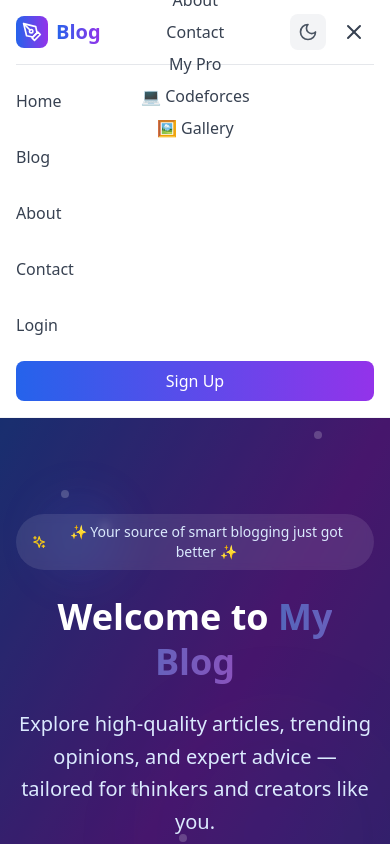
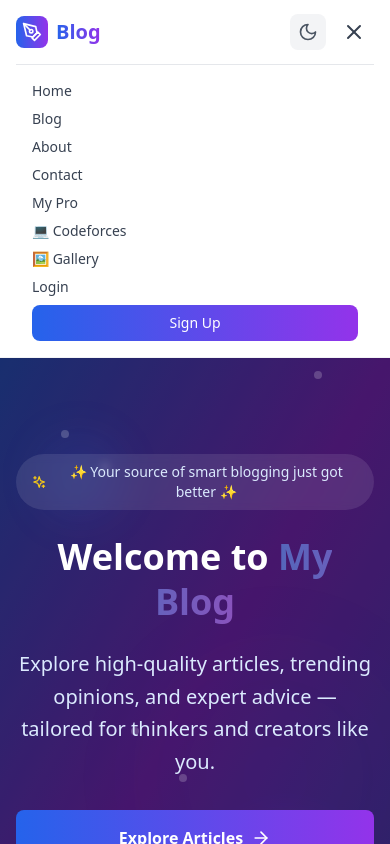
Before and after one commit to Aboelyazed21/Blog, a React (Vite) app: page / in a window 390 px wide. Both pictures are taken after a click on the button 354 px from the left and 32 px from the top of the page. Shown: the top 844 px of the page. Built offline with nearby package versions, Linux system fonts and the light colour scheme.

Commit message:
تعديل navbar ليتناسب مع الموبايل

```diff
--- a/src/components/common/Header.tsx
+++ b/src/components/common/Header.tsx
@@ -1,3 +1,4 @@
+// (كل الـ imports زي ما كانت عندك بالضبط)
 import React, { useState, useEffect } from 'react';
 import { Link, useNavigate } from 'react-router-dom';
 import { Menu, X, User, LogOut, Settings, PenTool, Moon, Sun } from 'lucide-react';
@@ -10,7 +11,6 @@ const Header: React.FC = () => {
   const { user, logout } = useAuth();
   const { isDarkMode, toggleDarkMode } = useTheme();
   const navigate = useNavigate();
-
 
   useEffect(() => {
     const handleClickOutside = (event: MouseEvent) => {
@@ -50,270 +50,93 @@ const Header: React.FC = () => {
             </span>
           </Link>
 
-          {/* Desktop Navigation */}
-          <nav className="flex flex-col md:flex-row items-center space-y-2 md:space-y-0 md:space-x-8">
-  <Link to="/" className="text-gray-700 dark:text-gray-300 hover:text-blue-600 dark:hover:text-blue-400 transition-colors duration-300 relative group">
-    Home
-    <span className="absolute -bottom-1 left-0 w-0 h-0.5 bg-blue-600 group-hover:w-full transition-all duration-300"></span>
-  </Link>
-
-  <Link to="/blog" className="text-gray-700 dark:text-gray-300 hover:text-blue-600 dark:hover:text-blue-400 transition-colors duration-300 relative group">
-    Blog
-    <span className="absolute -bottom-1 left-0 w-0 h-0.5 bg-blue-600 group-hover:w-full transition-all duration-300"></span>
-  </Link>
-
-  <Link to="/about" className="text-gray-700 dark:text-gray-300 hover:text-blue-600 dark:hover:text-blue-400 transition-colors duration-300 relative group">
-    About
-    <span className="absolute -bottom-1 left-0 w-0 h-0.5 bg-blue-600 group-hover:w-full transition-all duration-300"></span>
-  </Link>
-
-  <Link to="/contact" className="text-gray-700 dark:text-gray-300 hover:text-blue-600 dark:hover:text-blue-400 transition-colors duration-300 relative group">
-    Contact
-    <span className="absolute -bottom-1 left-0 w-0 h-0.5 bg-blue-600 group-hover:w-full transition-all duration-300"></span>
-  </Link>
-
-  <a
-    href="https://typeusi.github.io/my-portfolio/"
-    target="_blank"
-    rel="noopener noreferrer"
-    className="text-gray-700 dark:text-gray-300 hover:text-blue-600 dark:hover:text-blue-400 transition-colors duration-300 relative group"
-  >
-    My Pro
-    <span className="absolute -bottom-1 left-0 w-0 h-0.5 bg-blue-600 group-hover:w-full transition-all duration-300"></span>
-  </a>
-
-  <a
-    href="https://aboelyazed21.github.io/Code-Force/"
-    target="_blank"
-    rel="noopener noreferrer"
-    className="text-gray-700 dark:text-gray-300 hover:text-blue-600 dark:hover:text-blue-400 transition-colors duration-300 relative group"
-  >
-    💻 Codeforces
-    <span className="absolute -bottom-1 left-0 w-0 h-0.5 bg-blue-600 group-hover:w-full transition-all duration-300"></span>
-  </a>
-
-  {/* ✅ رابط معرض الصور الجديد */}
-  <a
-    href="https://aboelyazed21.github.io/Gallary/"
-    target="_blank"
-    rel="noopener noreferrer"
-    className="text-gray-700 dark:text-gray-300 hover:text-blue-600 dark:hover:text-blue-400 transition-colors duration-300 relative group"
-  >
-    🖼️ Gallery
-    <span className="absolute -bottom-1 left-0 w-0 h-0.5 bg-blue-600 group-hover:w-full transition-all duration-300"></span>
-  </a>
-</nav>
-
-
-
+          {/* ✅ Desktop Navigation (بعد التعديل: مخفية على الموبايل) */}
+          <nav className="hidden md:flex items-center space-x-8">
+            <Link to="/" className="text-gray-700 dark:text-gray-300 hover:text-blue-600 dark:hover:text-blue-400 transition-colors duration-300">Home</Link>
+            <Link to="/blog" className="text-gray-700 dark:text-gray-300 hover:text-blue-600 dark:hover:text-blue-400 transition-colors duration-300">Blog</Link>
+            <Link to="/about" className="text-gray-700 dark:text-gray-300 hover:text-blue-600 dark:hover:text-blue-400 transition-colors duration-300">About</Link>
+            <Link to="/contact" className="text-gray-700 dark:text-gray-300 hover:text-blue-600 dark:hover:text-blue-400 transition-colors duration-300">Contact</Link>
+            <a href="https://typeusi.github.io/my-portfolio/" target="_blank" rel="noopener noreferrer" className="text-gray-700 dark:text-gray-300 hover:text-blue-600 dark:hover:text-blue-400">My Pro</a>
+            <a href="https://aboelyazed21.github.io/Code-Force/" target="_blank" rel="noopener noreferrer" className="text-gray-700 dark:text-gray-300 hover:text-blue-600 dark:hover:text-blue-400">💻 Codeforces</a>
+            <a href="https://aboelyazed21.github.io/Gallary/" target="_blank" rel="noopener noreferrer" className="text-gray-700 dark:text-gray-300 hover:text-blue-600 dark:hover:text-blue-400">🖼️ Gallery</a>
+          </nav>
 
           {/* User Menu */}
           <div className="hidden md:flex items-center space-x-4">
-            {/* Dark Mode Toggle */}
-            <button
-              onClick={toggleDarkMode}
-              className="p-2 rounded-lg bg-gray-100 dark:bg-gray-800 text-gray-600 dark:text-gray-300 hover:bg-gray-200 dark:hover:bg-gray-700 transition-all duration-300 transform hover:scale-110"
-            >
-              {isDarkMode ? (
-                <Sun className="h-5 w-5" />
-              ) : (
-                <Moon className="h-5 w-5" />
-              )}
+            <button onClick={toggleDarkMode} className="p-2 rounded-lg bg-gray-100 dark:bg-gray-800 text-gray-600 dark:text-gray-300 hover:bg-gray-200 dark:hover:bg-gray-700 transition-all duration-300 transform hover:scale-110">
+              {isDarkMode ? <Sun className="h-5 w-5" /> : <Moon className="h-5 w-5" />}
             </button>
 
             {user ? (
               <div className="relative profile-menu-container">
-                <button
-                  onClick={() => setIsProfileMenuOpen(!isProfileMenuOpen)}
-                  className="flex items-center space-x-2 bg-gray-100 dark:bg-gray-800 hover:bg-gray-200 dark:hover:bg-gray-700 rounded-full px-3 py-2 transition-all duration-300 transform hover:scale-105"
-                >
+                <button onClick={() => setIsProfileMenuOpen(!isProfileMenuOpen)} className="flex items-center space-x-2 bg-gray-100 dark:bg-gray-800 hover:bg-gray-200 dark:hover:bg-gray-700 rounded-full px-3 py-2 transition-all duration-300 transform hover:scale-105">
                   <div className="w-6 h-6 bg-gradient-to-r from-blue-600 to-purple-600 rounded-full flex items-center justify-center">
                     <User className="h-4 w-4 text-white" />
                   </div>
                   <span className="text-sm font-medium text-gray-700 dark:text-gray-300">{user.name}</span>
                   {user.role === 'admin' && (
-                    <span className="bg-purple-100 dark:bg-purple-900 text-purple-800 dark:text-purple-200 text-xs px-2 py-1 rounded-full animate-pulse">
-                      Admin
-                    </span>
+                    <span className="bg-purple-100 dark:bg-purple-900 text-purple-800 dark:text-purple-200 text-xs px-2 py-1 rounded-full animate-pulse">Admin</span>
                   )}
                 </button>
 
                 {isProfileMenuOpen && (
-                  <div className="absolute right-0 mt-2 w-48 bg-white dark:bg-gray-800 rounded-lg shadow-lg border border-gray-200 dark:border-gray-700 py-2 z-50 animate-in slide-in-from-top-2 duration-200">
-                    <Link
-                      to="/profile"
-                      className="flex items-center px-4 py-2 text-sm text-gray-700 dark:text-gray-300 hover:bg-gray-100 dark:hover:bg-gray-700 transition-colors duration-200"
-                      onClick={() => setIsProfileMenuOpen(false)}
-                    >
-                      <User className="h-4 w-4 mr-2" />
-                      Profile
-                    </Link>
-                    <Link
-                      to="/create-post"
-                      className="flex items-center px-4 py-2 text-sm text-gray-700 dark:text-gray-300 hover:bg-gray-100 dark:hover:bg-gray-700 transition-colors duration-200"
-                      onClick={() => setIsProfileMenuOpen(false)}
-                    >
-                      <PenTool className="h-4 w-4 mr-2" />
-                      Write Post
-                    </Link>
+                  <div className="absolute right-0 mt-2 w-48 bg-white dark:bg-gray-800 rounded-lg shadow-lg border border-gray-200 dark:border-gray-700 py-2 z-50">
+                    <Link to="/profile" onClick={() => setIsProfileMenuOpen(false)} className="flex items-center px-4 py-2 text-sm hover:bg-gray-100 dark:hover:bg-gray-700 text-gray-700 dark:text-gray-300"><User className="h-4 w-4 mr-2" />Profile</Link>
+                    <Link to="/create-post" onClick={() => setIsProfileMenuOpen(false)} className="flex items-center px-4 py-2 text-sm hover:bg-gray-100 dark:hover:bg-gray-700 text-gray-700 dark:text-gray-300"><PenTool className="h-4 w-4 mr-2" />Write Post</Link>
                     {user.role === 'admin' && (
-                      <Link
-                        to="/admin"
-                        className="flex items-center px-4 py-2 text-sm text-gray-700 dark:text-gray-300 hover:bg-gray-100 dark:hover:bg-gray-700 border-t border-gray-100 dark:border-gray-700 transition-colors duration-200"
-                        onClick={() => setIsProfileMenuOpen(false)}
-                      >
-                        <Settings className="h-4 w-4 mr-2" />
-                        Admin Panel
-                      </Link>
+                      <Link to="/admin" onClick={() => setIsProfileMenuOpen(false)} className="flex items-center px-4 py-2 text-sm hover:bg-gray-100 dark:hover:bg-gray-700 text-gray-700 dark:text-gray-300"><Settings className="h-4 w-4 mr-2" />Admin Panel</Link>
                     )}
-                    <div className="border-t border-gray-100 dark:border-gray-700 mt-1 pt-1">
-                      <button
-                        onClick={handleLogout}
-                        className="flex items-center w-full px-4 py-2 text-sm text-gray-700 dark:text-gray-300 hover:bg-gray-100 dark:hover:bg-gray-700 transition-colors duration-200"
-                      >
-                        <LogOut className="h-4 w-4 mr-2" />
-                        Logout
-                      </button>
-                    </div>
+                    <button onClick={handleLogout} className="flex items-center w-full px-4 py-2 text-sm text-left hover:bg-gray-100 dark:hover:bg-gray-700 text-gray-700 dark:text-gray-300"><LogOut className="h-4 w-4 mr-2" />Logout</button>
                   </div>
                 )}
               </div>
             ) : (
               <div className="flex items-center space-x-3">
-                <Link
-                  to="/login"
-                  className="text-gray-700 dark:text-gray-300 hover:text-blue-600 dark:hover:text-blue-400 transition-colors duration-300"
-                >
-                  Login
-                </Link>
-                <Link
-                  to="/signup"
-                  className="bg-gradient-to-r from-blue-600 to-purple-600 text-white px-4 py-2 rounded-lg hover:from-blue-700 hover:to-purple-700 transition-all duration-300 transform hover:scale-105 shadow-lg hover:shadow-xl"
-                >
-                  Sign Up
-                </Link>
+                <Link to="/login" className="text-gray-700 dark:text-gray-300 hover:text-blue-600 dark:hover:text-blue-400">Login</Link>
+                <Link to="/signup" className="bg-gradient-to-r from-blue-600 to-purple-600 text-white px-4 py-2 rounded-lg hover:from-blue-700 hover:to-purple-700 transition-all duration-300 transform hover:scale-105 shadow-lg hover:shadow-xl">Sign Up</Link>
               </div>
             )}
           </div>
 
-          {/* Mobile menu button */}
+          {/* Mobile Controls */}
           <div className="md:hidden flex items-center space-x-2">
-            <button
-              onClick={toggleDarkMode}
-              className="p-2 rounded-lg bg-gray-100 dark:bg-gray-800 text-gray-600 dark:text-gray-300 hover:bg-gray-200 dark:hover:bg-gray-700 transition-all duration-300"
-            >
-              {isDarkMode ? (
-                <Sun className="h-5 w-5" />
-              ) : (
-                <Moon className="h-5 w-5" />
-              )}
+            <button onClick={toggleDarkMode} className="p-2 rounded-lg bg-gray-100 dark:bg-gray-800 text-gray-600 dark:text-gray-300 hover:bg-gray-200 dark:hover:bg-gray-700">
+              {isDarkMode ? <Sun className="h-5 w-5" /> : <Moon className="h-5 w-5" />}
             </button>
-            <button
-              onClick={() => setIsMenuOpen(!isMenuOpen)}
-              className="p-2 rounded-lg hover:bg-gray-100 dark:hover:bg-gray-800 transition-colors duration-300"
-            >
-              {isMenuOpen ? (
-                <X className="h-6 w-6 text-gray-700 dark:text-gray-300" />
-              ) : (
-                <Menu className="h-6 w-6 text-gray-700 dark:text-gray-300" />
-              )}
+            <button onClick={() => setIsMenuOpen(!isMenuOpen)} className="p-2 rounded-lg hover:bg-gray-100 dark:hover:bg-gray-800 transition-colors duration-300">
+              {isMenuOpen ? <X className="h-6 w-6 text-gray-700 dark:text-gray-300" /> : <Menu className="h-6 w-6 text-gray-700 dark:text-gray-300" />}
             </button>
           </div>
         </div>
 
-        {/* Mobile Navigation */}
+        {/* ✅ Mobile Navigation */}
         {isMenuOpen && (
-          <div className="md:hidden py-4 border-t border-gray-200 dark:border-gray-700 animate-in slide-in-from-top-2 duration-300">
-            <nav className="flex flex-col space-y-4">
-              <Link
-                to="/"
-                className="text-gray-700 dark:text-gray-300 hover:text-blue-600 dark:hover:text-blue-400 transition-colors duration-300 py-2"
-                onClick={() => setIsMenuOpen(false)}
-              >
-                Home
-              </Link>
-              <Link
-                to="/blog"
-                className="text-gray-700 dark:text-gray-300 hover:text-blue-600 dark:hover:text-blue-400 transition-colors duration-300 py-2"
-                onClick={() => setIsMenuOpen(false)}
-              >
-                Blog
-              </Link>
-              <Link
-                to="/about"
-                className="text-gray-700 dark:text-gray-300 hover:text-blue-600 dark:hover:text-blue-400 transition-colors duration-300 py-2"
-                onClick={() => setIsMenuOpen(false)}
-              >
-                About
-              </Link>
-              <Link
-                to="/contact"
-                className="text-gray-700 dark:text-gray-300 hover:text-blue-600 dark:hover:text-blue-400 transition-colors duration-300 py-2"
-                onClick={() => setIsMenuOpen(false)}
-              >
-                Contact
-              </Link>
-              {user ? (
+          <div className="md:hidden py-4 border-t border-gray-200 dark:border-gray-700 px-4">
+            <nav className="flex flex-col space-y-2 text-sm">
+              <Link to="/" onClick={() => setIsMenuOpen(false)} className="text-gray-700 dark:text-gray-300 hover:text-blue-600 dark:hover:text-blue-400">Home</Link>
+              <Link to="/blog" onClick={() => setIsMenuOpen(false)} className="text-gray-700 dark:text-gray-300 hover:text-blue-600 dark:hover:text-blue-400">Blog</Link>
+              <Link to="/about" onClick={() => setIsMenuOpen(false)} className="text-gray-700 dark:text-gray-300 hover:text-blue-600 dark:hover:text-blue-400">About</Link>
+              <Link to="/contact" onClick={() => setIsMenuOpen(false)} className="text-gray-700 dark:text-gray-300 hover:text-blue-600 dark:hover:text-blue-400">Contact</Link>
+              <a href="https://typeusi.github.io/my-portfolio/" target="_blank" rel="noopener noreferrer" className="text-gray-700 dark:text-gray-300 hover:text-blue-600 dark:hover:text-blue-400">My Pro</a>
+              <a href="https://aboelyazed21.github.io/Code-Force/" target="_blank" rel="noopener noreferrer" className="text-gray-700 dark:text-gray-300 hover:text-blue-600 dark:hover:text-blue-400">💻 Codeforces</a>
+              <a href="https://aboelyazed21.github.io/Gallary/" target="_blank" rel="noopener noreferrer" className="text-gray-700 dark:text-gray-300 hover:text-blue-600 dark:hover:text-blue-400">🖼️ Gallery</a>
+
+              {user && (
                 <>
-                  <div className="border-t border-gray-200 dark:border-gray-700 pt-4">
-                    <div className="flex items-center space-x-2 mb-4">
-                      <div className="w-6 h-6 bg-gradient-to-r from-blue-600 to-purple-600 rounded-full flex items-center justify-center">
-                        <User className="h-4 w-4 text-white" />
-                      </div>
-                      <span className="text-sm font-medium text-gray-700 dark:text-gray-300">{user.name}</span>
-                      {user.role === 'admin' && (
-                        <span className="bg-purple-100 dark:bg-purple-900 text-purple-800 dark:text-purple-200 text-xs px-2 py-1 rounded-full">
-                          Admin
-                        </span>
-                      )}
-                    </div>
-                  </div>
-                  <Link
-                    to="/profile"
-                    className="text-gray-700 dark:text-gray-300 hover:text-blue-600 dark:hover:text-blue-400 transition-colors duration-300 py-2"
-                    onClick={() => setIsMenuOpen(false)}
-                  >
-                    Profile
-                  </Link>
-                  <Link
-                    to="/create-post"
-                    className="text-gray-700 dark:text-gray-300 hover:text-blue-600 dark:hover:text-blue-400 transition-colors duration-300 py-2"
-                    onClick={() => setIsMenuOpen(false)}
-                  >
-                    Write Post
-                  </Link>
+                  <hr className="border-gray-200 dark:border-gray-700 my-2" />
+                  <Link to="/profile" onClick={() => setIsMenuOpen(false)} className="text-gray-700 dark:text-gray-300 hover:text-blue-600 dark:hover:text-blue-400">Profile</Link>
+                  <Link to="/create-post" onClick={() => setIsMenuOpen(false)} className="text-gray-700 dark:text-gray-300 hover:text-blue-600 dark:hover:text-blue-400">Write Post</Link>
                   {user.role === 'admin' && (
-                    <Link
-                      to="/admin"
-                      className="text-gray-700 dark:text-gray-300 hover:text-blue-600 dark:hover:text-blue-400 transition-colors duration-300 font-medium py-2"
-                      onClick={() => setIsMenuOpen(false)}
-                    >
-                      🔧 Admin Panel
-                    </Link>
+                    <Link to="/admin" onClick={() => setIsMenuOpen(false)} className="text-gray-700 dark:text-gray-300 hover:text-blue-600 dark:hover:text-blue-400">🔧 Admin Panel</Link>
                   )}
-                  <button
-                    onClick={handleLogout}
-                    className="text-left text-gray-700 dark:text-gray-300 hover:text-blue-600 dark:hover:text-blue-400 transition-colors duration-300 py-2"
-                  >
-                    Logout
-                  </button>
+                  <button onClick={handleLogout} className="text-left text-gray-700 dark:text-gray-300 hover:text-blue-600 dark:hover:text-blue-400">Logout</button>
                 </>
-              ) : (
+              )}
+
+              {!user && (
                 <>
-                  <Link
-                    to="/login"
-                    className="text-gray-700 dark:text-gray-300 hover:text-blue-600 dark:hover:text-blue-400 transition-colors duration-300 py-2"
-                    onClick={() => setIsMenuOpen(false)}
-                  >
-                    Login
-                  </Link>
-                  <Link
-                    to="/signup"
-                    className="bg-gradient-to-r from-blue-600 to-purple-600 text-white px-4 py-2 rounded-lg hover:from-blue-700 hover:to-purple-700 transition-all duration-300 inline-block text-center"
-                    onClick={() => setIsMenuOpen(false)}
-                  >
-                    Sign Up
-                  </Link>
+                  <Link to="/login" onClick={() => setIsMenuOpen(false)} className="text-gray-700 dark:text-gray-300 hover:text-blue-600 dark:hover:text-blue-400">Login</Link>
+                  <Link to="/signup" onClick={() => setIsMenuOpen(false)} className="bg-gradient-to-r from-blue-600 to-purple-600 text-white px-4 py-2 rounded-lg text-center hover:from-blue-700 hover:to-purple-700">Sign Up</Link>
                 </>
               )}
             </nav>
```
